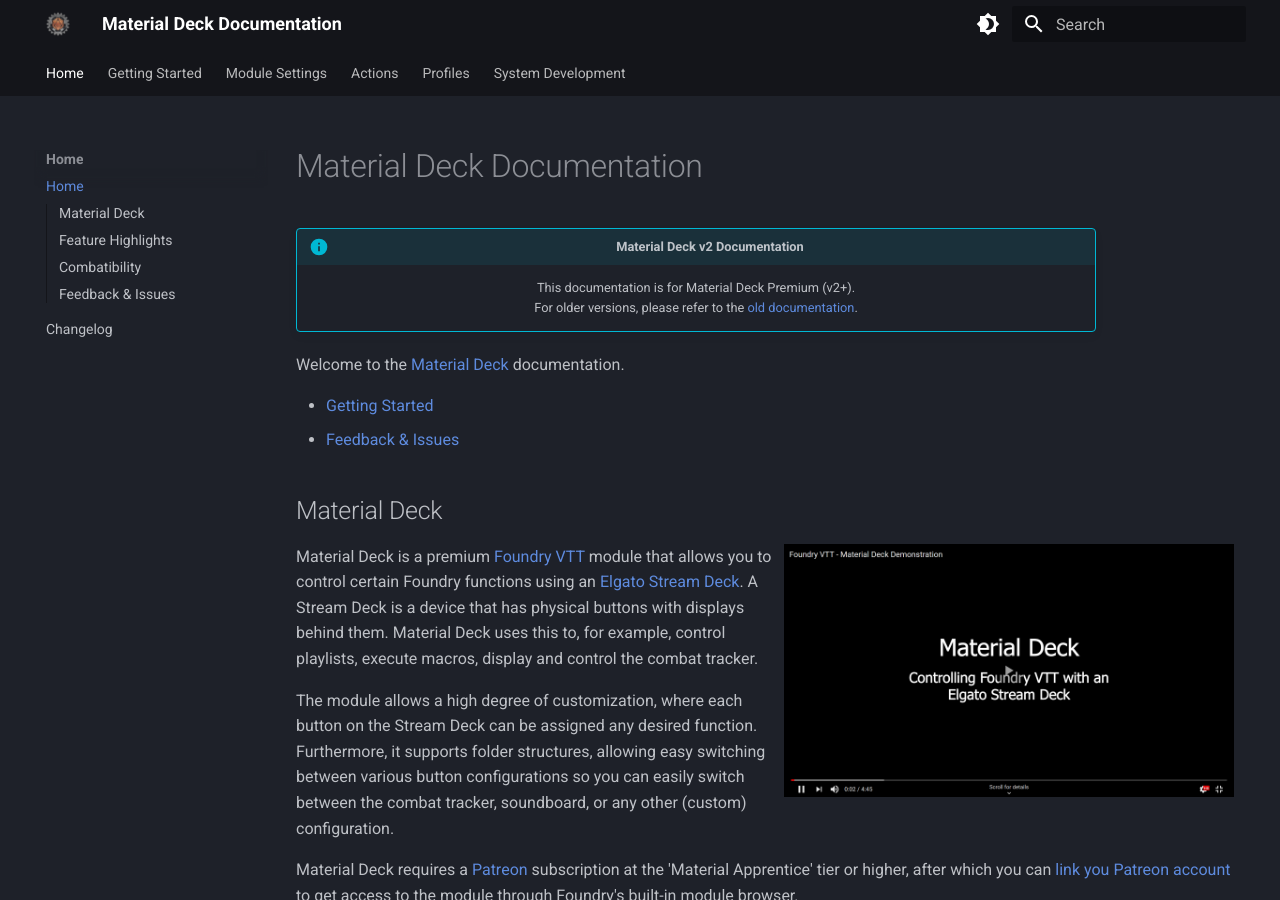
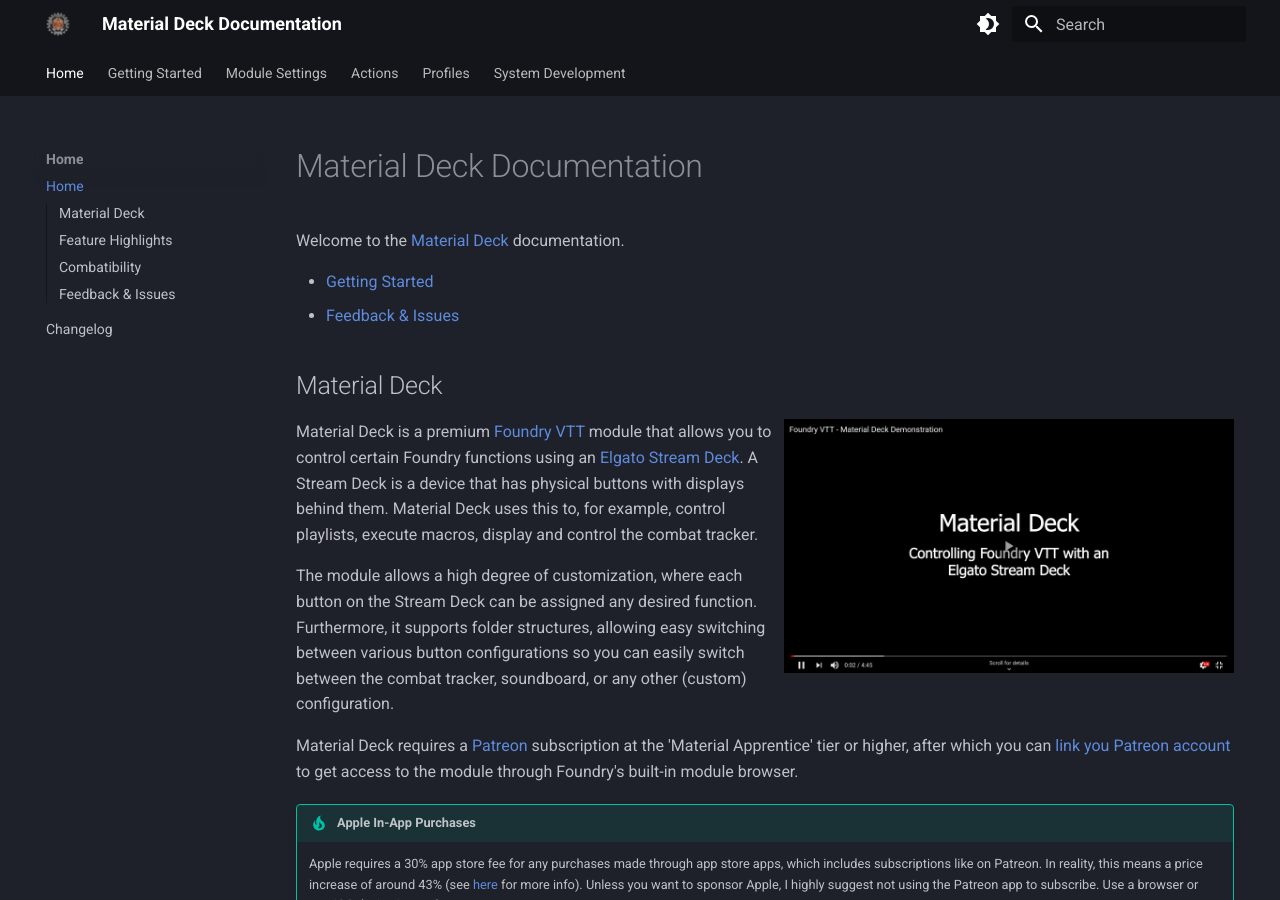
Before and after one commit to MaterialFoundry/MaterialDeck, an MkDocs documentation site: the page built from docs/index.md, in a window 1280 px wide and 900 px high. Built offline with MkDocs 1.6.1 and Material for MkDocs 9.7.7, drawn with Linux system fonts in a browser that asks for light colours.

Commit message:
minor documentation edit

```diff
--- a/docs/index.md
+++ b/docs/index.md
@@ -1,10 +1,6 @@
 # Material Deck Documentation
 
-!!! info "Material Deck v2 Documentation"
-    This documentation is for Material Deck Premium (v2+).<br>
-    For older versions, please refer to the <a href="https://github.com/MaterialFoundry/MaterialDeck/wiki">old documentation</a>.
-
-Welcome to the [Material Deck](https://foundryvtt.com/packages/MaterialDeck) documentation.
+Welcome to the [Material Deck](https://foundryvtt.com/packages/materialdeck-premium) documentation.
 
 * [Getting Started](./gettingStarted/gettingStarted.md)
 * [Feedback & Issues](#feedback-issues)
```
Also changed, not shown: docs/changelog.md (+0 -3 lines).
